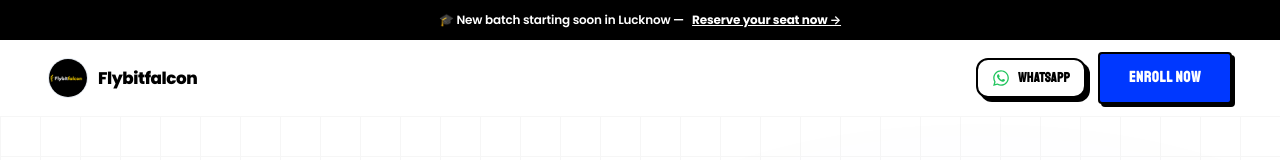
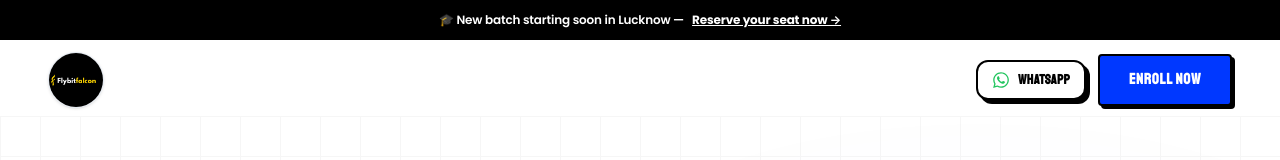
Before and after one commit to MdHuzaifa018/Digital-Marketing-landing-page, a React (Vite) app: page / in a window 1280 px wide. Shown: the top 160 px of the page. Built offline with nearby package versions, Linux system fonts and the light colour scheme.

Commit message:
Remove horizontal text from Navbar logo

```diff
--- a/src/components/layout/Navbar.jsx
+++ b/src/components/layout/Navbar.jsx
@@ -97,12 +97,9 @@ const Navbar = () => {
             className="flex items-center gap-2.5 no-underline flex-shrink-0"
             aria-label={`${BRAND.name} — Home`}
           >
-            <div className="h-10 w-10 overflow-hidden flex-shrink-0 flex items-center justify-center rounded-full border border-slate-200">
+            <div className="h-12 w-12 sm:h-14 sm:w-14 overflow-hidden flex-shrink-0 flex items-center justify-center rounded-full border border-slate-200 shadow-sm">
               <img src="/logo.png" alt="Flybitfalcon Logo" className="h-full w-full object-contain bg-black" />
             </div>
-            <span className="font-800 text-[1.05rem] text-[var(--color-text)] tracking-tight hidden sm:block">
-              {BRAND.name}
-            </span>
           </Link>
 
           {/* ── Desktop CTAs (WhatsApp & Enroll Now) ── */}
```
